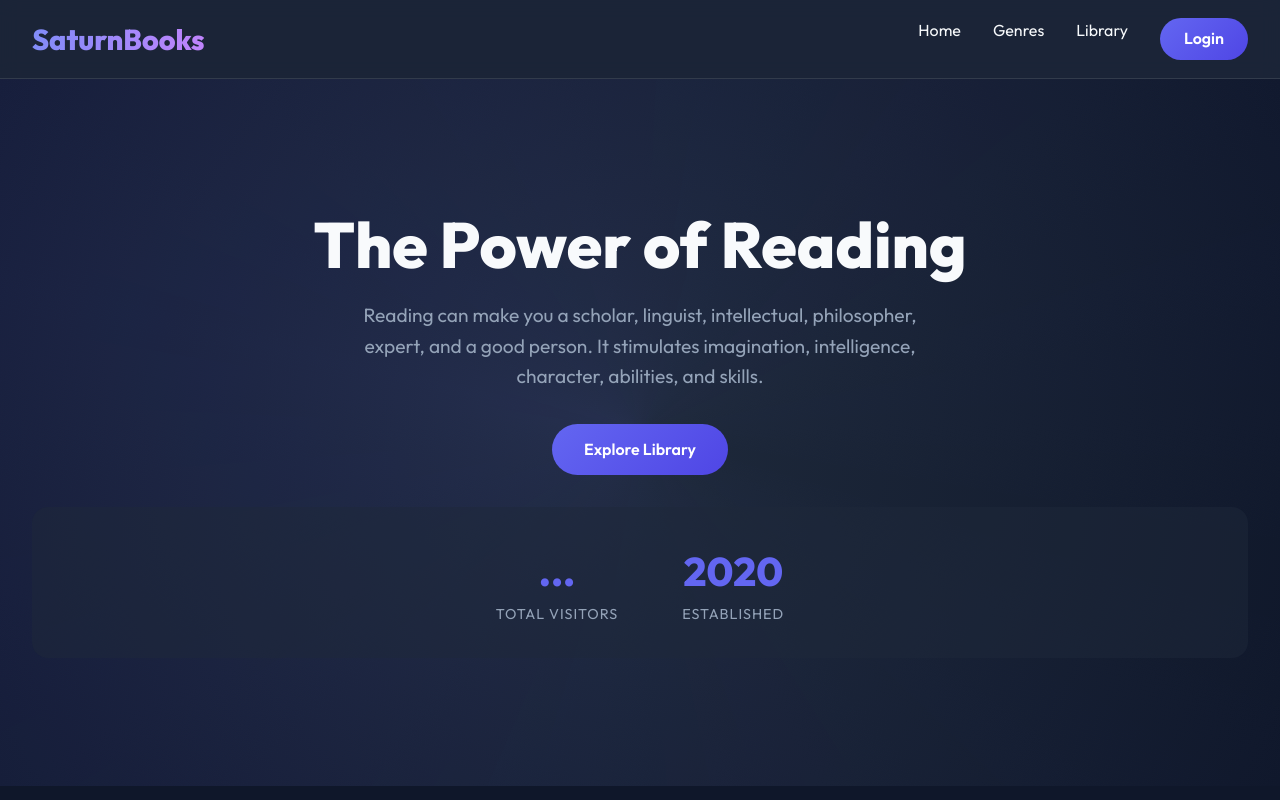
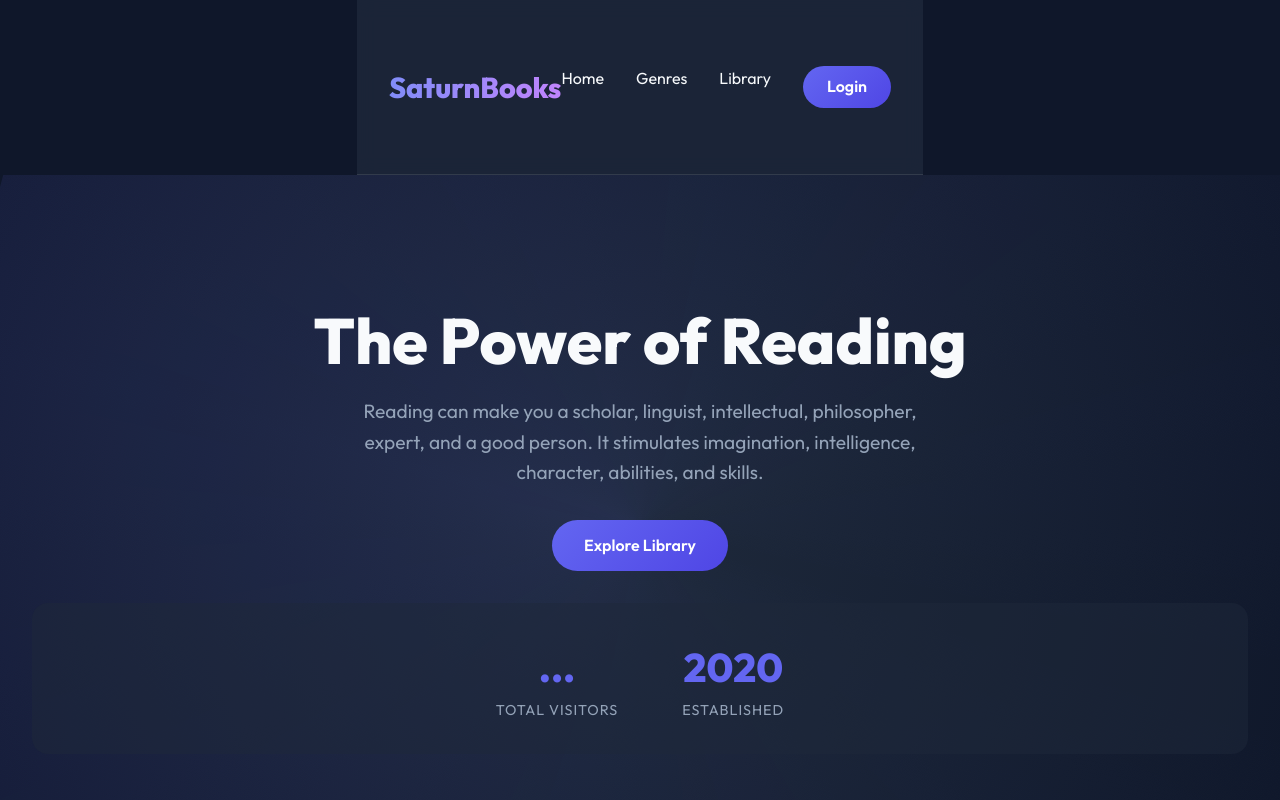
Before and after one commit to alhassanmohamed2/SaturnBooks, a Next.js app in the folder saturn/frontend/: page / in a window 1280 px wide. Shown: the top 800 px of the page. Built offline with nearby package versions, Linux system fonts and the light colour scheme; no server answers.

Commit message:
Implement authentication state correctly using localStorage and Client Components

```diff
--- a/saturn/frontend/src/app/layout.tsx
+++ b/saturn/frontend/src/app/layout.tsx
@@ -1,5 +1,6 @@
 import type { Metadata } from 'next'
 import './globals.css'
+import Header from '@/components/Header'
 
 export const metadata: Metadata = {
   title: 'Saturn Books | Expand Your Universe',
@@ -14,17 +15,7 @@ export default function RootLayout({
   return (
     <html lang="en">
       <body>
-        <header>
-          <div className="logo">SaturnBooks</div>
-          <nav>
-            <ul>
-              <li><a href="/">Home</a></li>
-              <li><a href="#genres">Genres</a></li>
-              <li><a href="#books">Library</a></li>
-              <li><a href="/login" className="btn" style={{padding: '0.5rem 1.5rem'}}>Login</a></li>
-            </ul>
-          </nav>
-        </header>
+        <Header />
         <main>{children}</main>
         <footer>
           <p>&copy; {new Date().getFullYear()} Saturn Books. All rights reserved.</p>
--- a/saturn/frontend/src/app/login/page.tsx
+++ b/saturn/frontend/src/app/login/page.tsx
@@ -30,6 +30,7 @@ export default function Login() {
       if (data.success) {
         setSuccess(isLogin ? 'Logged in successfully!' : 'Registered successfully! You can now log in.');
         if (isLogin) {
+          localStorage.setItem('saturn_user', JSON.stringify(data.user));
           setTimeout(() => router.push('/'), 1000);
         } else {
           setIsLogin(true);
--- /dev/null
+++ b/saturn/frontend/src/components/Header.tsx
@@ -0,0 +1,43 @@
+'use client';
+
+import { useState, useEffect } from 'react';
+import Link from 'next/link';
+
+export default function Header() {
+  const [user, setUser] = useState<any>(null);
+
+  useEffect(() => {
+    const storedUser = localStorage.getItem('saturn_user');
+    if (storedUser) {
+      try { setUser(JSON.parse(storedUser)); } catch (e) {}
+    }
+  }, []);
+
+  const handleLogout = (e: React.MouseEvent) => {
+    e.preventDefault();
+    localStorage.removeItem('saturn_user');
+    setUser(null);
+    window.location.reload();
+  };
+
+  return (
+    <header className="container">
+      <div className="logo">Saturn<span>Books</span></div>
+      <nav>
+        <ul>
+          <li><Link href="/">Home</Link></li>
+          <li><Link href="/#genres">Genres</Link></li>
+          <li><Link href="/#books">Library</Link></li>
+          {user ? (
+            <>
+              <li><span style={{color: 'var(--primary-color)'}}>Hi, {user.username}</span></li>
+              <li><a href="#" onClick={handleLogout} className="btn" style={{padding: '0.5rem 1.5rem', background: 'transparent', border: '1px solid var(--primary-color)'}}>Logout</a></li>
+            </>
+          ) : (
+            <li><Link href="/login" className="btn" style={{padding: '0.5rem 1.5rem'}}>Login</Link></li>
+          )}
+        </ul>
+      </nav>
+    </header>
+  );
+}
```
Also changed, not shown: 1 other file (tests, documents, lock files or other folders).
